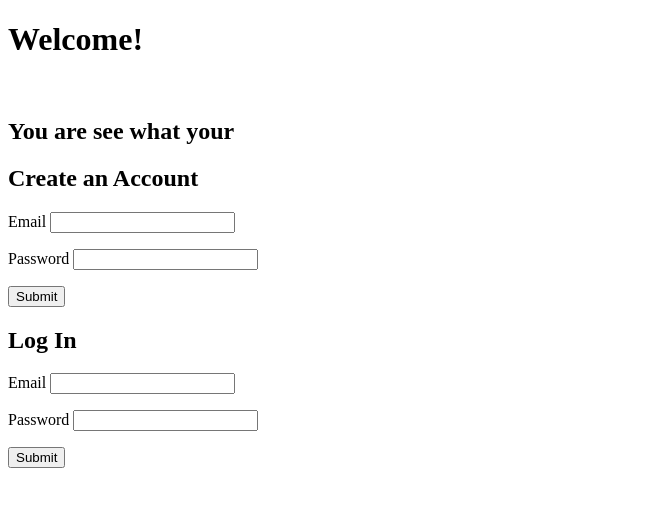
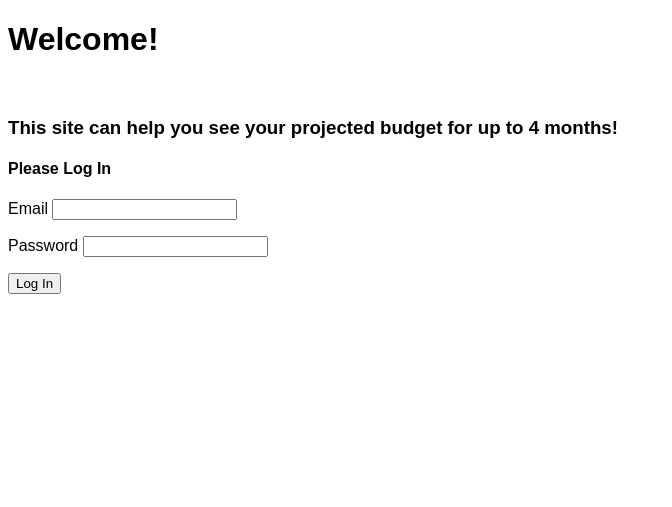
Before and after one commit to ichan266/Project---Projected-Budget, a Flask app: page / in a window 1280 px wide. Shown: the top 507 px of the page, without its empty margins (0-672 px from the left). Run offline with Flask 2, Linux system fonts and the light colour scheme.

Commit message:
Log In page draft

```diff
--- a/model.py
+++ b/model.py
@@ -1,6 +1,8 @@
 """Models for Projected Budget app."""
 
 from flask_sqlalchemy import SQLAlchemy
+from datetime import (datetime, date, timedelta)
+from datetime import date
 
 db = SQLAlchemy()
 
--- a/server.py
+++ b/server.py
@@ -5,13 +5,58 @@ from flask import (Flask, render_template, request, flash, session,
 from model import connect_to_db
 import crud
 from jinja2 import StrictUndefined
+import datetime
 
 app = Flask(__name__)
 app.secret_key = 'dev'
 app.jinja_env.undefined = StrictUndefined
+
 
 @app.route('/')
 def homepage():
     """Render homepage."""
 
     return render_template('homepage.html')
+
+
+# @app.route('/users', methods=['POST'])
+# def register_user():
+#     """Create a new user."""
+
+#     email = request.form.get('email')
+#     password = request.form.get('password')
+
+#     user = crud.get_user_by_email(email)
+#     if user:
+#         flash('Cannot create an account with that email. Try again.')
+#     else:
+#         crud.create_user(email, password)
+#         flash('Account created! Please log in.')
+#         # render_template()  # Need to write a page to take user to a page to add first name and last name
+
+#     return redirect('/')
+
+
+@app.route('/confirm_account', methods=['POST'])
+def check_account():
+    """Confirm account and take user to welcome page."""
+
+    email = request.form['email']
+    password = request.form['password']
+    user = crud.get_user_by_email(email)
+
+    if  user == None or password != user.password:
+        flash("Email and password did not match our records. Please try again.")
+    else:
+        flash('Successfully logged in!')
+        session['user_name'] = f'{user.first_name} {user.last_name}'
+        print(f"THE SESSION IS {session['user_name']}")
+        return render_template('welcome.html')
+
+    return redirect('/')
+
+
+
+if __name__ == '__main__':
+    connect_to_db(app)
+    app.run(debug=True, host='0.0.0.0')
--- a/templates/base.html
+++ b/templates/base.html
@@ -1,18 +1,41 @@
 <!doctype html>
-<html>
+<html lang="en">
   <head>
-    <meta charset="utf-8">
-    <meta name="viewport" content="width=device-width">
+    <!-- <meta charset="utf-8">
+    <meta name="viewport" content="width=device-width"> -->
     <title>
       {% block title %}{% endblock %}
     </title>
+    <!-- jQuery -->
+    <script
+          src="https://code.jquery.com/jquery-3.5.1.js"
+          integrity="sha256-QWo7LDvxbWT2tbbQ97B53yJnYU3WhH/C8ycbRAkjPDc="
+          crossorigin="anonymous"></script>
+    <style>
+      body {
+        font-family: sans-serif;
+      }
 
+      fieldset {
+        margin-top: 1em;
+        margin-bottom: 1em
+      }
+
+      fieldset label {
+        font-weight: bold;
+      }
+    </style>
     {% block head %}{% endblock %}
   </head>
   <body>
-
     {% block body %}{% endblock %}
 
     {% block after_body %}{% endblock %}
+
+    {% for msg in get_flashed_messages() %}
+      <p class="flash-msg">
+        {{ msg }}
+      </p>
+    {% endfor %}
   </body>
 </html>
--- a/templates/homepage.html
+++ b/templates/homepage.html
@@ -3,11 +3,10 @@
 
 {% block body %}
   <h1>Welcome!</h1><br>
+  <h3>This site can help you see your projected budget for up to 4 months!</h3>
 
-  <h2>You are see what your </h2>
-
-  <h2>Create an Account</h2>
-  <form action="/users" method="POST">
+  <!-- <h3>Create an Account</h3>
+  <form id="create_user" action="/users" method="POST">
     <p>
       Email <input type="text" name="email">
     </p>
@@ -20,9 +19,10 @@
       <input type="submit">
     </p>
   </form>
-
-  <h2>Log In</h2>
-  <form action="/handle-form-session">
+  <br>
+  <br> -->
+  <h4>Please Log In</h4>
+  <form action="/confirm_account" method="POST">
     <p>
       Email <input type="text" name="email">
     </p>
@@ -32,7 +32,7 @@
     </p>
 
     <p>
-      <input type="submit">
+      <button type="submit">Log In</button>
     </p>
   </form>
 {% endblock %}
--- /dev/null
+++ b/templates/welcome.html
@@ -0,0 +1,4 @@
+{% extends 'base.html' %}
+{% block title %}Welcome!{% endblock %}
+
+{%block body%}Welcome! {{ session['user_name'] }}{% endblock %}
```
Also changed, not shown: crud.py (+8 -3 lines), seed_database.py (+7 -5 lines).
